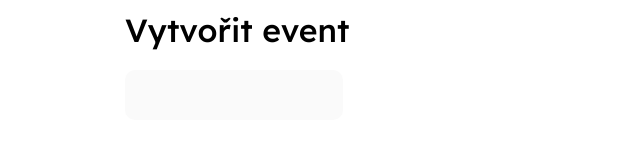
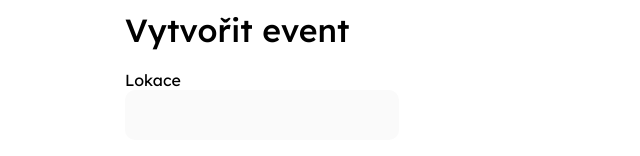
Before and after one commit to drda64/jdunasport_client, a Vue app: page /create in a window 1280 px wide. Shown: the part 144-300 px from the top of the page, without its empty margins (147-787 px from the left). Built offline with nearby package versions, Linux system fonts and the light colour scheme.

Commit message:
label and error added

```diff
--- a/src/components/base/AddressComponent.vue
+++ b/src/components/base/AddressComponent.vue
@@ -70,16 +70,16 @@ function inputAddress(value) {
 </script>
 
 <template>
-  <form autocomplete="off">
-    <div class="autocomplete">
-      <input type="text" v-model="address" @focusout="hideSuggestions" @focusin="showSuggestions" @input="inputAddress">
-      <div class="autocomplete-items" v-if="suggestions.length > 0">
-        <div @click="console.log('clicked')" v-for="suggestion in suggestions" :key="suggestion.id">
-          <div @mousedown.prevent="clickSuggestion(suggestion)">{{ suggestion.full_address }}</div>
-        </div>
+  <div class="autocomplete">
+    <label for="address">Lokace</label>
+    <input :class="{ 'open-input': suggestions.length > 0 }" type="text" v-model="address" @focusout="hideSuggestions" @focusin="showSuggestions" @input="inputAddress">
+    <p v-if="error && suggestions.length === 0" class="error">{{ error }}</p>
+    <div class="autocomplete-items" v-if="suggestions.length > 0">
+      <div @click="console.log('clicked')" v-for="suggestion in suggestions" :key="suggestion.id">
+        <div @mousedown.prevent="clickSuggestion(suggestion)">{{ suggestion.full_address }}</div>
       </div>
     </div>
-  </form>
+  </div>
 </template>
 
 <style scoped>
```
